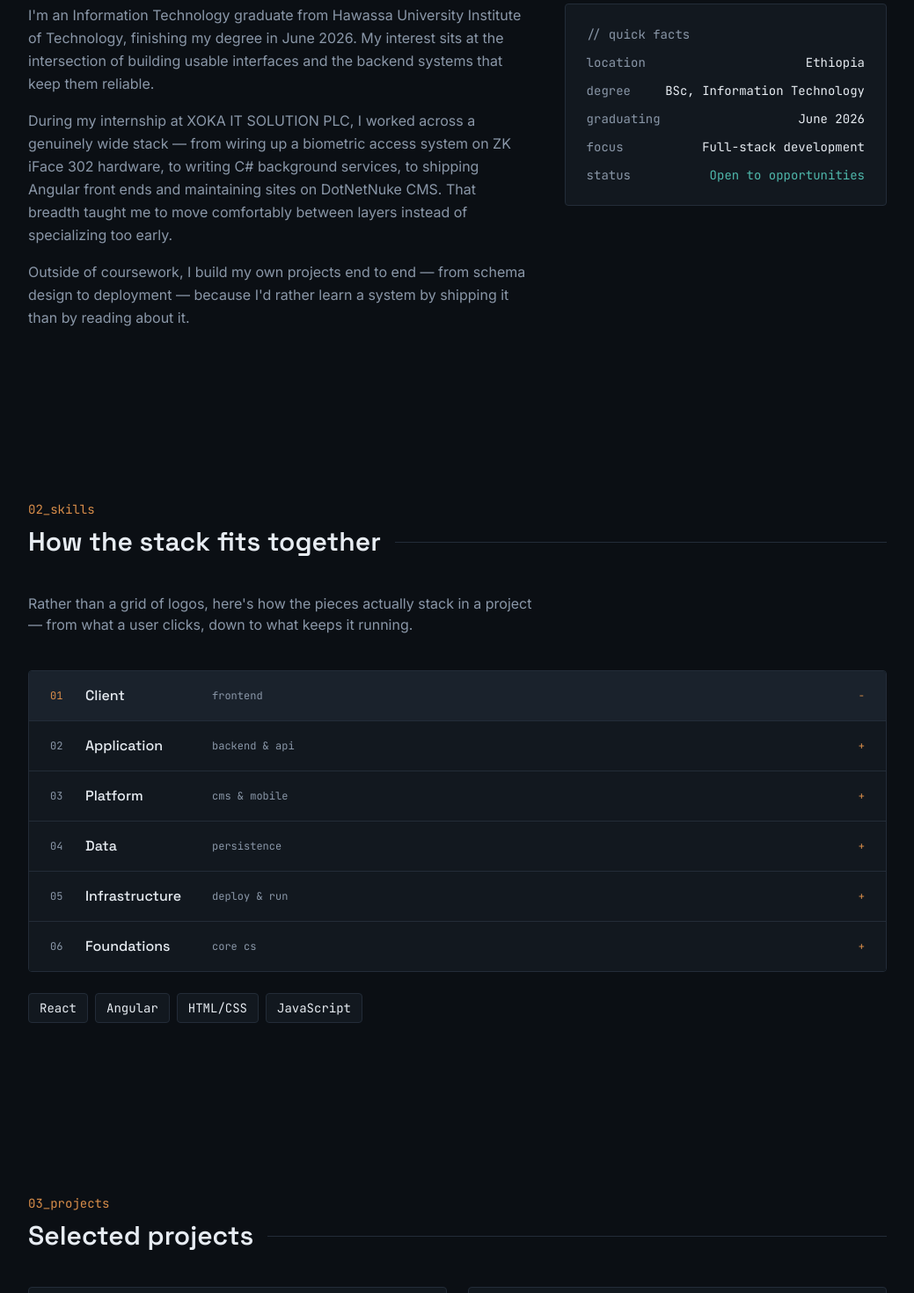
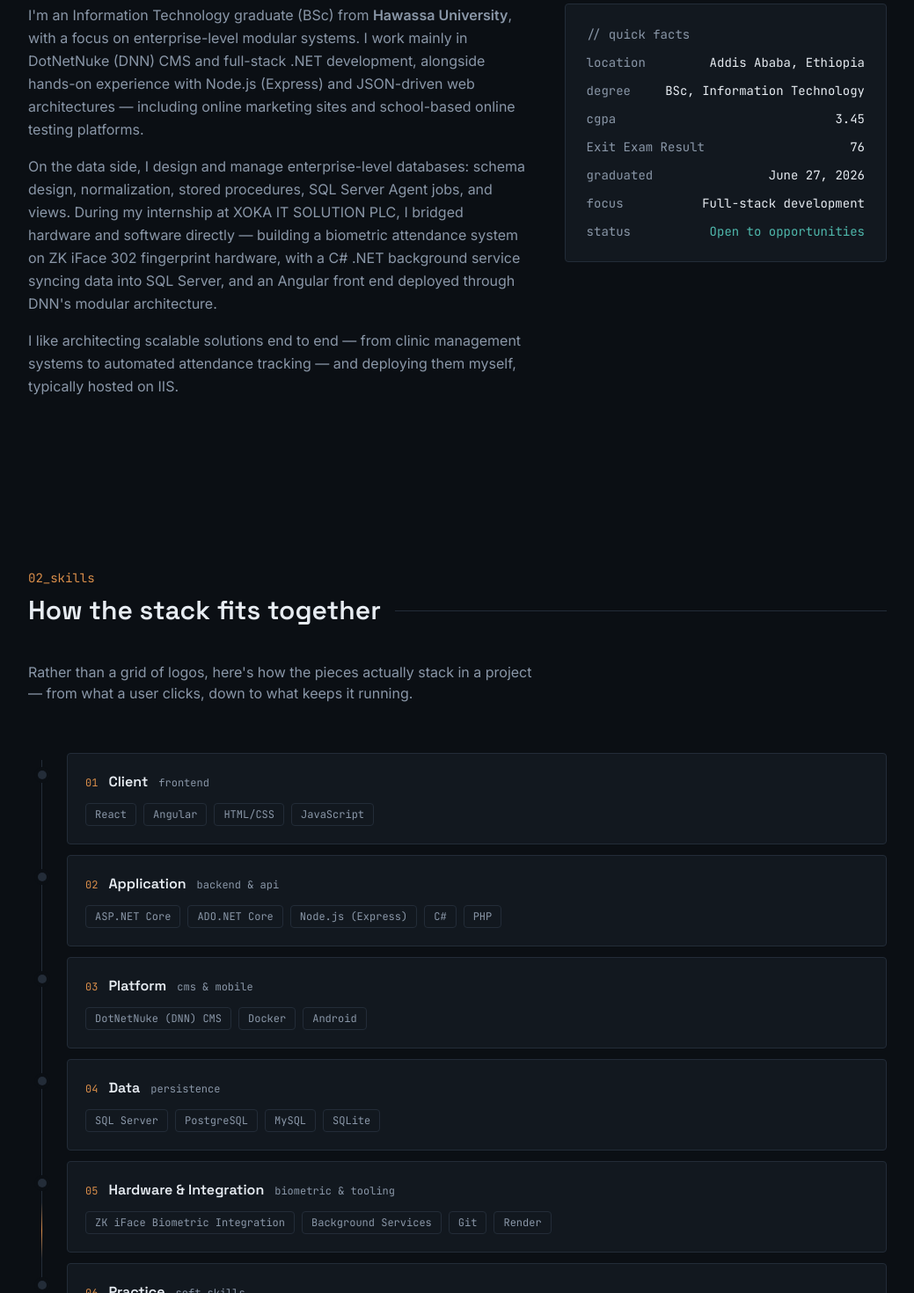
Before and after one commit to Yared-Worku/Yared-Portfolio, a React (Vite) app: page / in a window 1280 px wide. Shown: the part 1000-2470 px from the top of the page at 88% size, without its empty margins (120-1159 px from the left). Built offline with nearby package versions, Linux system fonts and the light colour scheme.

Commit message:
skill and about updated

```diff
--- a/src/components/About.jsx
+++ b/src/components/About.jsx
@@ -13,22 +13,26 @@ export default function About() {
       >
         <div className="md:col-span-3 space-y-4 text-text-muted leading-relaxed">
           <p>
-            I'm an Information Technology graduate from Hawassa University Institute of
-            Technology, finishing my degree in June 2026. My interest sits at the
-            intersection of building usable interfaces and the backend systems that
-            keep them reliable.
+            I'm an Information Technology graduate (BSc) from <b>Hawassa University</b>,
+             with a focus on enterprise-level modular
+            systems. I work mainly in DotNetNuke (DNN) CMS and full-stack .NET
+            development, alongside hands-on experience with Node.js (Express)
+            and JSON-driven web architectures — including online marketing
+            sites and school-based online testing platforms.
           </p>
           <p>
-            During my internship at XOKA IT SOLUTION PLC, I worked across a genuinely
-            wide stack — from wiring up a biometric access system on ZK iFace 302
-            hardware, to writing C# background services, to shipping Angular front
-            ends and maintaining sites on DotNetNuke CMS. That breadth taught me to
-            move comfortably between layers instead of specializing too early.
+            On the data side, I design and manage enterprise-level databases:
+            schema design, normalization, stored procedures, SQL Server Agent
+            jobs, and views. During my internship at XOKA IT SOLUTION PLC, I
+            bridged hardware and software directly — building a biometric
+            attendance system on ZK iFace 302 fingerprint hardware, with a C#
+            .NET background service syncing data into SQL Server, and an
+            Angular front end deployed through DNN's modular architecture.
           </p>
           <p>
-            Outside of coursework, I build my own projects end to end — from schema
-            design to deployment — because I'd rather learn a system by shipping it
-            than by reading about it.
+            I like architecting scalable solutions end to end — from clinic
+            management systems to automated attendance tracking — and
+            deploying them myself, typically hosted on IIS.
           </p>
         </div>
 
@@ -38,15 +42,23 @@ export default function About() {
             <dl className="space-y-3">
               <div className="flex justify-between gap-4">
                 <dt className="text-text-muted">location</dt>
-                <dd className="text-text text-right">Ethiopia</dd>
+                <dd className="text-text text-right">Addis Ababa, Ethiopia</dd>
               </div>
               <div className="flex justify-between gap-4">
                 <dt className="text-text-muted">degree</dt>
                 <dd className="text-text text-right">BSc, Information Technology</dd>
               </div>
               <div className="flex justify-between gap-4">
-                <dt className="text-text-muted">graduating</dt>
-                <dd className="text-text text-right">June 2026</dd>
+                <dt className="text-text-muted">cgpa</dt>
+                <dd className="text-text text-right">3.45</dd>
+              </div>
+              <div className="flex justify-between gap-4">
+                <dt className="text-text-muted">Exit Exam Result</dt>
+                <dd className="text-text text-right">76</dd>
+              </div>
+              <div className="flex justify-between gap-4">
+                <dt className="text-text-muted">graduated</dt>
+                <dd className="text-text text-right">June 27, 2026</dd>
               </div>
               <div className="flex justify-between gap-4">
                 <dt className="text-text-muted">focus</dt>
--- a/src/components/Skills.jsx
+++ b/src/components/Skills.jsx
@@ -1,4 +1,3 @@
-import { useState } from 'react'
 import SectionHeading from './SectionHeading'
 import { useReveal } from '../hooks/useReveal'
 
@@ -11,79 +10,83 @@ const LAYERS = [
   {
     label: 'Application',
     tag: 'backend & api',
-    items: ['ASP.NET Core Web API', 'Node.js', 'PHP', 'C# .NET'],
+    items: ['ASP.NET Core', 'ADO.NET Core', 'Node.js (Express)', 'C#', 'PHP'],
   },
   {
     label: 'Platform',
     tag: 'cms & mobile',
-    items: ['DotNetNuke (DNN)', 'Android'],
+    items: ['DotNetNuke (DNN) CMS', 'Docker', 'Android'],
   },
   {
     label: 'Data',
     tag: 'persistence',
-    items: ['SQL Server', 'PostgreSQL', 'ER modeling'],
+    items: ['SQL Server', 'PostgreSQL', 'MySQL', 'SQLite'],
   },
   {
-    label: 'Infrastructure',
-    tag: 'deploy & run',
-    items: ['IIS', 'Windows Server', 'Deployment config'],
+    label: 'Hardware & Integration',
+    tag: 'biometric & tooling',
+    items: ['ZK iFace Biometric Integration', 'Background Services', 'Git', 'Render'],
   },
   {
-    label: 'Foundations',
-    tag: 'core cs',
-    items: ['Java / OOP', 'Networking (OSI, VLANs)', 'Operating Systems', 'Software Engineering'],
+    label: 'Practice',
+    tag: 'soft skills',
+    items: ['Modular System Design', 'Technical Documentation', 'Hardware-Software Interfacing'],
   },
 ]
 
 export default function Skills() {
   const [ref, visible] = useReveal()
-  const [active, setActive] = useState(0)
 
   return (
     <section id="skills" className="max-w-5xl mx-auto px-6 py-24">
       <SectionHeading index="02" name="skills" title="How the stack fits together" />
-      <p className="text-text-muted mb-10 max-w-xl">
+      <p className="text-text-muted mb-14 max-w-xl">
         Rather than a grid of logos, here's how the pieces actually stack in a
         project — from what a user clicks, down to what keeps it running.
       </p>
 
-      <div ref={ref} className={`${visible ? 'reveal' : 'opacity-0'}`}>
-        <div className="border border-[color:var(--color-border)] rounded-sm overflow-hidden">
+      <div ref={ref} className={`relative ${visible ? 'reveal' : 'opacity-0'}`}>
+        {/* connector line */}
+        <div className="absolute left-[15px] top-2 bottom-2 w-px bg-[color:var(--color-border)] overflow-hidden">
+          <div className="absolute left-0 top-0 w-full h-16 bg-gradient-to-b from-transparent via-copper to-transparent animate-[signal_3.5s_linear_infinite]" />
+        </div>
+
+        <div className="space-y-3">
           {LAYERS.map((layer, i) => (
-            <button
-              key={layer.label}
-              onClick={() => setActive(i)}
-              className={`w-full text-left px-6 py-4 flex items-center gap-4 border-b border-[color:var(--color-border)] last:border-b-0 transition-colors ${
-                active === i ? 'bg-elevated-2' : 'bg-elevated hover:bg-elevated-2'
-              }`}
-            >
-              <span className={`font-mono text-xs w-6 shrink-0 ${active === i ? 'text-copper' : 'text-text-muted'}`}>
+            <div key={layer.label} className="group relative pl-11">
+              {/* node dot */}
+              <span className="absolute left-0 top-5 w-[31px] flex justify-center">
+                <span className="w-2.5 h-2.5 rounded-full bg-[color:var(--color-border)] group-hover:bg-copper transition-colors duration-300 ring-4 ring-ink" />
+              </span>
+
+              <div className="border border-[color:var(--color-border)] bg-elevated rounded-sm p-5 transition-all duration-300 group-hover:border-copper/60 group-hover:bg-elevated-2 group-hover:-translate-y-0.5 group-hover:shadow-[0_8px_24px_-8px_rgba(217,142,74,0.25)]">
+                <div className="flex items-baseline gap-3 flex-wrap">
+                  <span className="font-mono text-xs text-copper">
                     {String(i + 1).padStart(2, '0')}
                   </span>
-              <span className="font-display font-medium text-text w-32 shrink-0">
+                  <h3 className="font-display font-semibold text-text">
                     {layer.label}
-              </span>
-              <span className="font-mono text-xs text-text-muted hidden sm:inline">
+                  </h3>
+                  <span className="font-mono text-xs text-text-muted">
                     {layer.tag}
                   </span>
-              <span className="ml-auto text-copper font-mono text-xs">
-                {active === i ? '−' : '+'}
-              </span>
-            </button>
-          ))}
                 </div>
 
-        <div className="mt-6 flex flex-wrap gap-2">
-          {LAYERS[active].items.map((item) => (
+                <div className="flex flex-wrap gap-2 mt-3">
+                  {layer.items.map((item) => (
                     <span
                       key={item}
-              className="font-mono text-sm px-3 py-1.5 border border-[color:var(--color-border)] rounded-sm text-text bg-elevated"
+                      className="font-mono text-xs px-2.5 py-1 rounded-sm border border-[color:var(--color-border)] text-text-muted group-hover:text-text transition-colors"
                     >
                       {item}
                     </span>
                   ))}
                 </div>
               </div>
+            </div>
+          ))}
+        </div>
+      </div>
     </section>
   )
 }
--- a/src/index.css
+++ b/src/index.css
@@ -73,3 +73,8 @@ body {
 ::-webkit-scrollbar { width: 10px; }
 ::-webkit-scrollbar-track { background: var(--color-ink); }
 ::-webkit-scrollbar-thumb { background: var(--color-elevated-2); border-radius: 6px; }
+
+@keyframes signal {
+  0% { transform: translateY(-64px); }
+  100% { transform: translateY(560px); }
+}
```
Lines whose indentation alone changed are shown as unchanged.
